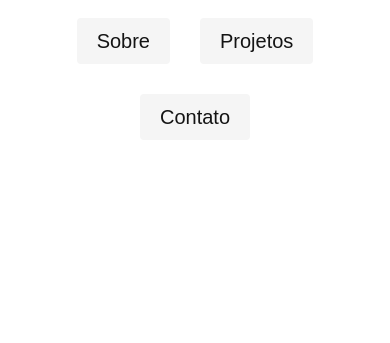
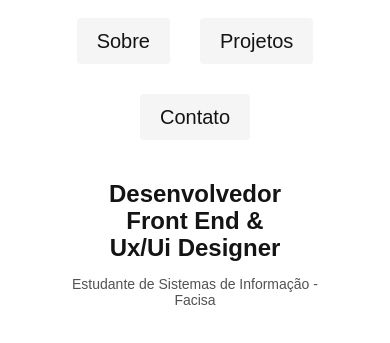
Before and after one commit to joaoldantasn/portfolio-melhorado, a plain HTML site: page index.html in a window 390 px wide. Shown: the part 79-422 px from the top of the page. Drawn offline with Linux system fonts and the light colour scheme.

Commit message:
introdução

```diff
--- /dev/null
+++ b/css/introducao.css
@@ -0,0 +1,78 @@
+.introducao {
+  max-width: 1200px;
+  padding: 20px 60px;
+  margin: 0 auto;
+  display: grid;
+  grid-template-columns: 1fr 2fr;
+  gap: 100px;
+  align-items: center;
+}
+
+.introducao h1 {
+  font-size: 4.5rem;
+  line-height: 1.125;
+  margin-bottom: 15px;
+  position: relative;
+}
+
+.introducao h1::before {
+  content: "";
+  display: block;
+  width: 130px;
+  height: 100px;
+  background: url("../img/detalhe.svg") no-repeat center;
+  position: absolute;
+  top: -15px;
+  left: -40px;
+  z-index: -1;
+}
+
+.introducao p {
+  font-size: 1.25rem;
+  color: #525252;
+}
+
+@media (max-width: 1000px) {
+  .introducao h1 {
+    font-size: 3rem;
+  }
+}
+
+@media (max-width: 800px) {
+  .introducao {
+    grid-template-columns: 1fr 1fr;
+    gap: 40px;
+  }
+  .introducao h1 {
+    font-size: 2rem;
+  }
+  .introducao h1::before {
+    width: 30px;
+    height: 10px;
+    left: 0px;
+  }
+}
+
+@media (max-width: 500px) {
+  .introducao {
+    grid-template-columns: 1fr;
+  }
+
+  .introducao h1 {
+    font-size: 1.5rem;
+    text-align: center;
+  }
+
+  .introducao h1::before {
+    display: none;
+  }
+
+  .introducao p {
+    font-size: 0.875rem;
+    text-align: center;
+  }
+
+  .introducao img {
+    display: none;
+  }
+}
--- a/css/style.css
+++ b/css/style.css
@@ -1,2 +1,3 @@
 @import './global.css';
 @import './header.css';
+@import './introducao.css';
--- a/index.html
+++ b/index.html
@@ -24,6 +24,15 @@
       </ul>
     </nav>
   </header>
+  <main class="introducao">
+    <img src="./img/perfil (1).jpg" alt="João Lucas" width="360" height="480">
+    <div>
+      <h1>Desenvolvedor<br>
+        Front End &<br>
+        Ux/Ui Designer</h1>
+      <p>Estudante de Sistemas de Informação - Facisa</p>
+    </div>
+  </main>
   <script src="js/script.js"></script>
 </body>
 
```
